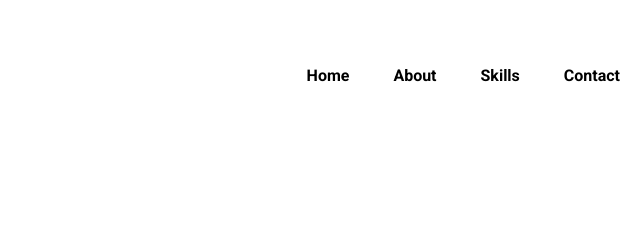
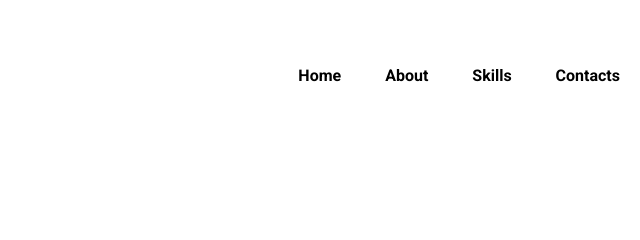
Before and after one commit to afsalv04/portfolio, a plain HTML site: page index.html in a window 1280 px wide. Shown: the top 240 px of the page, 640-1280 px from the left. Drawn offline with nearby package versions, Linux system fonts and the light colour scheme; a web font is replaced by a local one.

Commit message:
portfolio v2

```diff
--- a/index.html
+++ b/index.html
@@ -28,7 +28,7 @@ href="https://cdnjs.cloudflare.com/ajax/libs/animate.css/4.1.1/animate.min.css"
     <li class="listitems"><a class="list" href="#home">Home</a></li>
     <li class="listitems"><a class="list" href="#about">About</a></li>
     <li class="listitems"><a class="list" href="#skill">Skills</a></li>
-    <li class="listitems"><a class="list" href="#contact">Contact</a></li>
+    <li class="listitems"><a class="list" href="#contact">Contacts</a></li>
 </ul>
  </nav>
 
```
